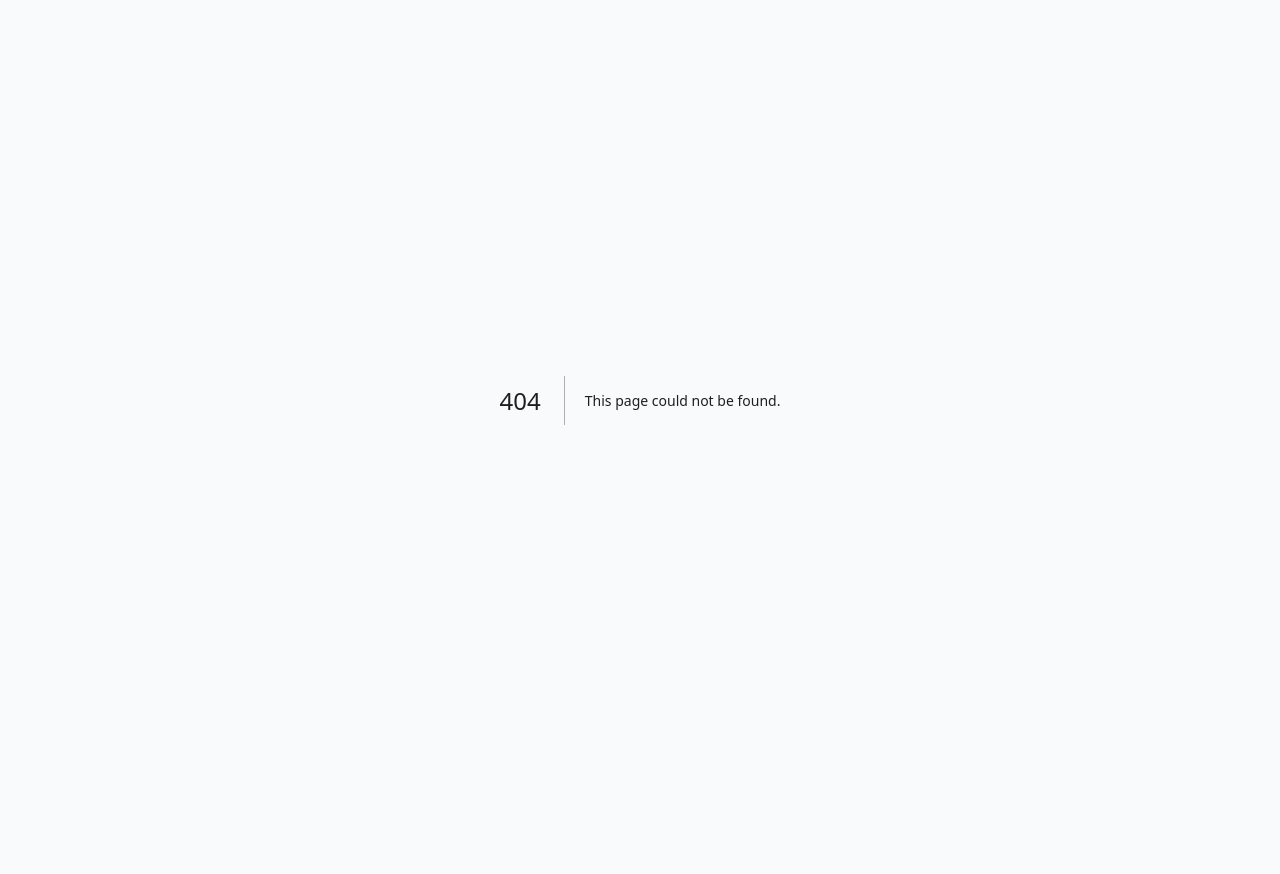
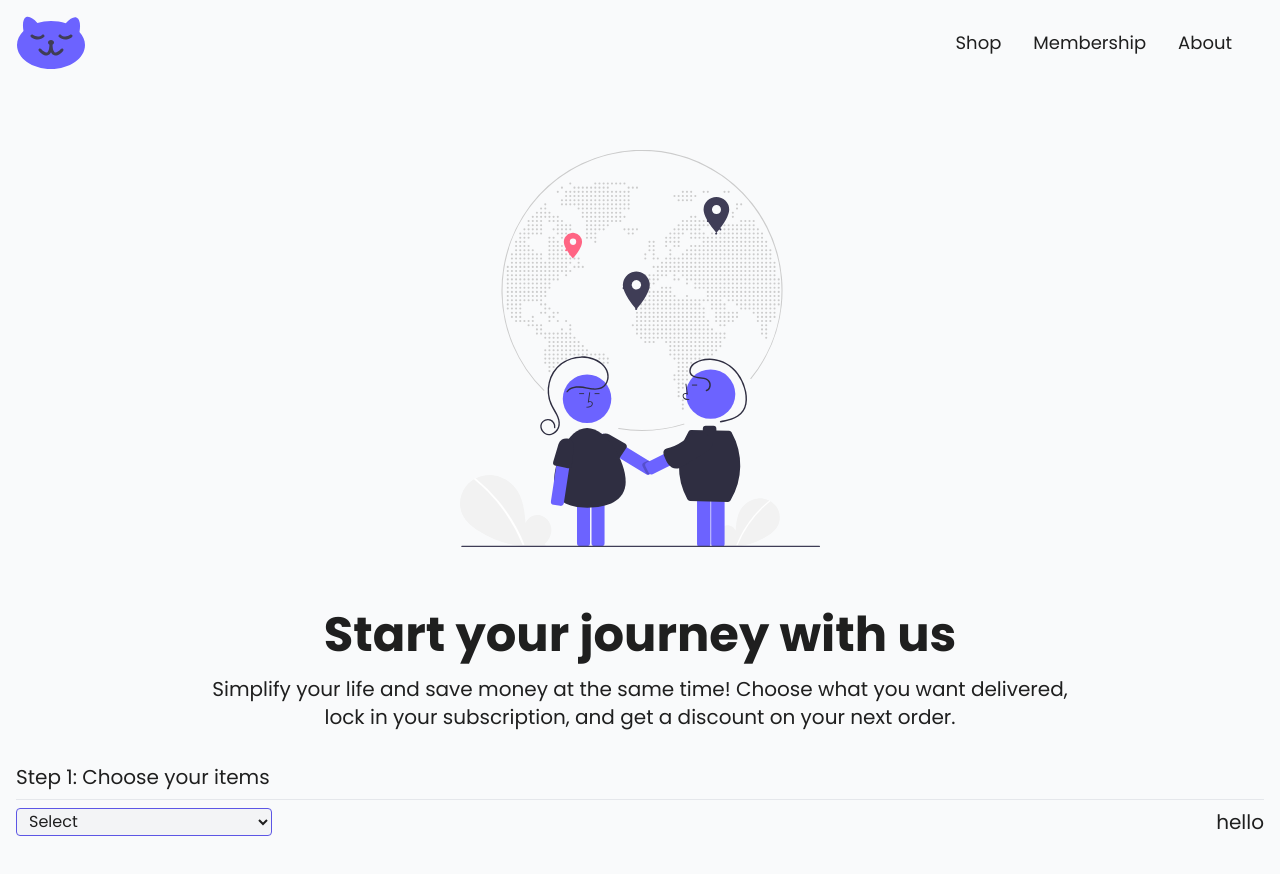
Before and after one commit to jum-w/Cat-Shop, a Next.js app: page /membership in a window 1280 px wide. Before the commit this address had no page. Shown: the top 874 px of the page. Before the commit the page ends 800 px from the top, so only its background shows below. Built offline with nearby package versions, Linux system fonts and the light colour scheme.

Commit message:
start of membership page

```diff
--- a/components/CartedProduct.tsx
+++ b/components/CartedProduct.tsx
@@ -19,7 +19,7 @@ export default function CartedProduct({ name, price, image, id, amount }: Produc
     var total = (price * amount).toFixed(2)
 
     return (
-        <div className="lg:w-3/5 w-screen flex justify-between px-6 mx-auto items-center my-4">
+        <div className="lg:w-3/5 w-full flex justify-between px-6 mx-auto items-center my-4">
             <div>
                 <Image src={image} alt="item pic" height={200} />
                 <h1 className="text-center">{name}</h1>
--- a/components/Navbar.tsx
+++ b/components/Navbar.tsx
@@ -8,10 +8,10 @@ export default function Home() {
             <div className="p-4">
                 <Link href="/"><Image src={logo} alt="Logo picture" /></Link>
             </div>
-            <div className="flex justify-center items-center">
-                <Link href="/" className="px-4 hover:text-blue1 duration-150">Membership</Link>
-                <Link href="/shop" className="px-4 hover:text-blue1 duration-150">About</Link>
-                <Link href="/about" className="px-4 hover:text-blue1 duration-150"></Link>
+            <div className="flex justify-center items-center mr-8">
+                <Link href="/shop" className="px-4 hover:text-blue1 duration-150">Shop</Link>
+                <Link href="/membership" className="px-4 hover:text-blue1 duration-150">Membership</Link>
+                <Link href="/about" className="px-4 hover:text-blue1 duration-150">About</Link>
             </div>
         </div>
     )
--- a/context/ShopContext.tsx
+++ b/context/ShopContext.tsx
@@ -13,6 +13,7 @@ const getShopItems = (ProductInfo: any) => {
 
 export const ShopContextProvider = (props: any) => {
     const [cartItems, setCartItems] = useState(getShopItems(ProductInfo))
+    const [subItems, setSubItems] = useState(getShopItems(ProductInfo))
     const [totalItems, setTotalItems] = useState(0)
 
     const addToCart = (itemId: number) => {
@@ -30,7 +31,19 @@ export const ShopContextProvider = (props: any) => {
         setTotalItems(totalItems - cartItems[itemId])
     }
 
-    const contextValue: any = { cartItems, addToCart, removeFromCart, totalItems, deleteFromCart }
+    const addToSub = (itemId: number) => {
+        setSubItems((prev: any) => ({ ...prev, [itemId]: prev[itemId] + 1 }))
+    }
+
+    const removeFromSub = (itemId: number) => {
+        setSubItems((prev: any) => ({ ...prev, [itemId]: prev[itemId] - 1 }))
+    }
+
+    const deleteFromSub = (itemId: number) => {
+        setSubItems((prev: any) => ({ ...prev, [itemId]: prev[itemId] - prev[itemId] }))
+    }
+
+    const contextValue: any = { cartItems, addToCart, removeFromCart, totalItems, deleteFromCart, addToSub, removeFromSub, deleteFromSub, subItems }
 
     return (
         <ShopContext.Provider value={contextValue}>{props.children}</ShopContext.Provider>
--- a/pages/cart.tsx
+++ b/pages/cart.tsx
@@ -1,4 +1,4 @@
-import { faArrowLeft } from "@fortawesome/free-solid-svg-icons";
+import { faArrowLeft, faShop, faShoppingCart } from "@fortawesome/free-solid-svg-icons";
 import { FontAwesomeIcon } from "@fortawesome/react-fontawesome";
 import CartedProduct from "../components/CartedProduct";
 import products from "../components/ProductInfo"
@@ -6,9 +6,19 @@ import { ShopContext } from "@/context/ShopContext";
 import { useContext, useState, useEffect } from "react";
 import Link from "next/link";
 
+export const SummaryInfo = ({ title, cost }: { title: string, cost: string }) => {
+    return (
+        <div className="flex flex-row pt-4 justify-between">
+            <h1 className="text-gray-300">{title}</h1>
+            <h1 className="text-gray-50">£{cost}</h1>
+        </div>
+    )
+}
+
 export default function Cart() {
     const { cartItems, totalItems } = useContext<any>(ShopContext);
     const [totalAmount, setTotalAmount] = useState<string>("")
+    const [totalAndShipping, setTotalAndShipping] = useState<string>("");
 
     const calculateTotalAmount = () => {
         var total: number = 0;
@@ -18,23 +28,23 @@ export default function Cart() {
         })
         var roundedTotal = total.toFixed(2)
         setTotalAmount(roundedTotal)
+        setTotalAndShipping((total + 4.99).toFixed(2))
     }
 
     useEffect(() => {
         calculateTotalAmount()
     }, [cartItems])
 
-
     return (
-        <div className="lg:min-h-screen bg-gray-50 z-2">
-            <div className="flex flex-col w-3/4">
+        <div className="h-screen bg-gray-50 z-2 flex flex-col">
+            <div className="flex flex-col lg:w-3/4">
                 <div className="flex justify-between items-center pt-8">
                     <Link className="text-gray-400 flex w-32 justify-center hover:-translate-x-2 duration-300" href="/shop"><FontAwesomeIcon icon={faArrowLeft} className="text-5xl" /></Link>
-                    <h1 className="text-3xl font-bold">Your cart</h1>
-                    <p className="lg:w-32">{ }</p>
+                    <h1 className="text-3xl text-center">Shopping cart</h1>
+                    <p className="w-32">{ }</p>
                 </div>
                 <div className="flex flex-col">
-                    {totalItems === 0 && <div className="flex justify-center mt-6 text-center">Your shopping cart is currently devoid of any cat-tastic products, go&nbsp;<Link href="/shop" className="border-b border-blue1 text-blue1 hover:text-blue2 hover:border-blue2">back</Link> &nbsp;to treat your furry friend(s).</div>}
+                    {totalItems === 0 && <p className="text-center h-96 px-2 pt-6">Your shopping cart is currently devoid of any cat-tastic products, go&nbsp;<Link href="/shop" className="text-blue2 border-b border-blue2">back</Link>&nbsp;to treat your furry friend(s).</p>}
                     {products.map((val) => {
                         if (cartItems[val.id] > 0)
                             return (
@@ -43,8 +53,22 @@ export default function Cart() {
                     })}
                 </div>
             </div>
-            <div className="bg-blue2 shadow-xl lg:fixed lg:top-0 lg:right-0 lg:w-1/4 lg:min-h-screen">
-                <h1>£{totalAmount}</h1>
+            <div className="bg-blue2 lg:shadow-xl grow max-h-128 lg:fixed lg:top-0 lg:right-0 lg:w-1/4 lg:min-h-screen text-2xl text-gray-50 mt-8 lg:mt-0">
+                <div className="flex flex-col h-1/2 p-4 mt-8 text-base">
+                    <h1>Summary</h1>
+                    <hr className="bg-gray-800 px-2 rounded mt-4" />
+                    {totalItems === 0 && <p className="pt-4 text-center">Nothing to purchase!</p>}
+                    {totalItems > 0 &&
+                        <div>
+                            <SummaryInfo title={"Order Summary"} cost={totalAmount} />
+                            <SummaryInfo title={"Shipping"} cost={"4.99"} />
+                            <SummaryInfo title={"Total"} cost={totalAndShipping} />
+                            <div className="flex justify-center mt-8">
+                                <button className="bg-black px-6 py-3 rounded-2xl hover:bg-gray-700 duration-150"><FontAwesomeIcon icon={faShoppingCart} className="mr-3" />Checkout</button>
+                            </div>
+                        </div>
+                    }
+                </div>
             </div>
         </div>
     )
--- /dev/null
+++ b/pages/membership.tsx
@@ -0,0 +1,42 @@
+import Navbar from "@/components/Navbar";
+import image from "@/assets/journey.svg"
+import Image from "next/image";
+import products from "@/components/ProductInfo"
+import { useContext } from "react";
+import { ShopContext } from "@/context/ShopContext";
+
+export default function Membership() {
+    const { addToSub, removeFromSub, deleteFromSub, subItems } = useContext<any>(ShopContext)
+
+    return (
+        <>
+            <Navbar />
+            <div className="h-screen">
+                <div className="flex flex-col items-center text-center mx-12 mt-16">
+                    <Image src={image} alt="picture of two people holding hands looking at world map" className="mb-16 mx-4" width={360} />
+                    <h1 className="text-4xl sm:text-5xl font-bold text-shadow">Start your journey with us</h1>
+                    <h2 className="text-center text-lg sm:text-xl mt-4 lg:w-3/4">Simplify your life and save money at the same time! Choose what you want delivered, lock in your subscription, and get a discount on your next order.</h2>
+                </div>
+                <div className="my-8 text-xl mx-4">
+                    <div className="">
+                        <h1>Step 1: Choose your items</h1>
+                        <hr className="my-2" />
+                    </div>
+                    <div className="flex justify-between">
+                        <select className="bg-gray-100 border border-blue2 w-64 px-2 text-base rounded">
+                            <option value="">Select</option>
+                            {products.map((val) => {
+                                return (
+                                    <option value={val.name} >{val.name}</option>
+                                )
+                            })}
+                        </select>
+                        <div className="">
+                            hello
+                        </div>
+                    </div>
+                </div>
+            </div>
+        </>
+    )
+}
```
Also changed, not shown: assets/journey.svg (added).
